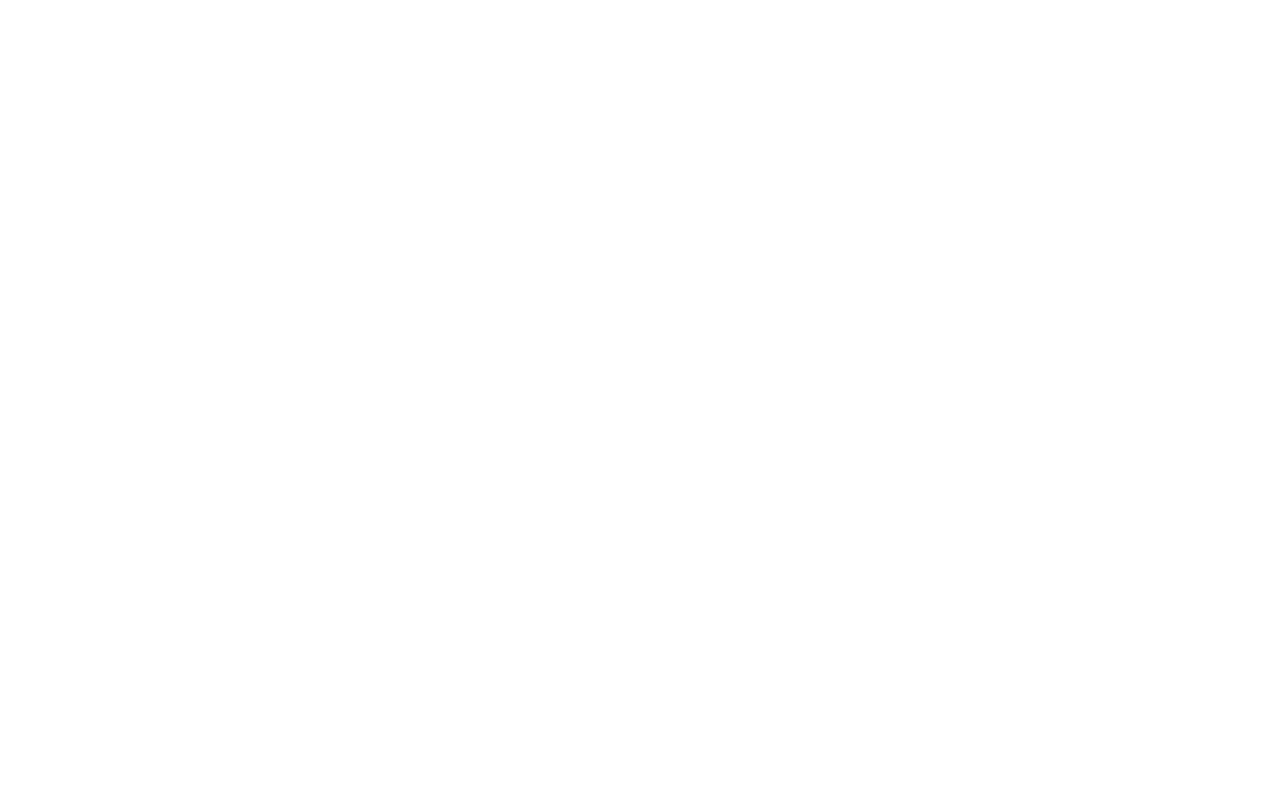
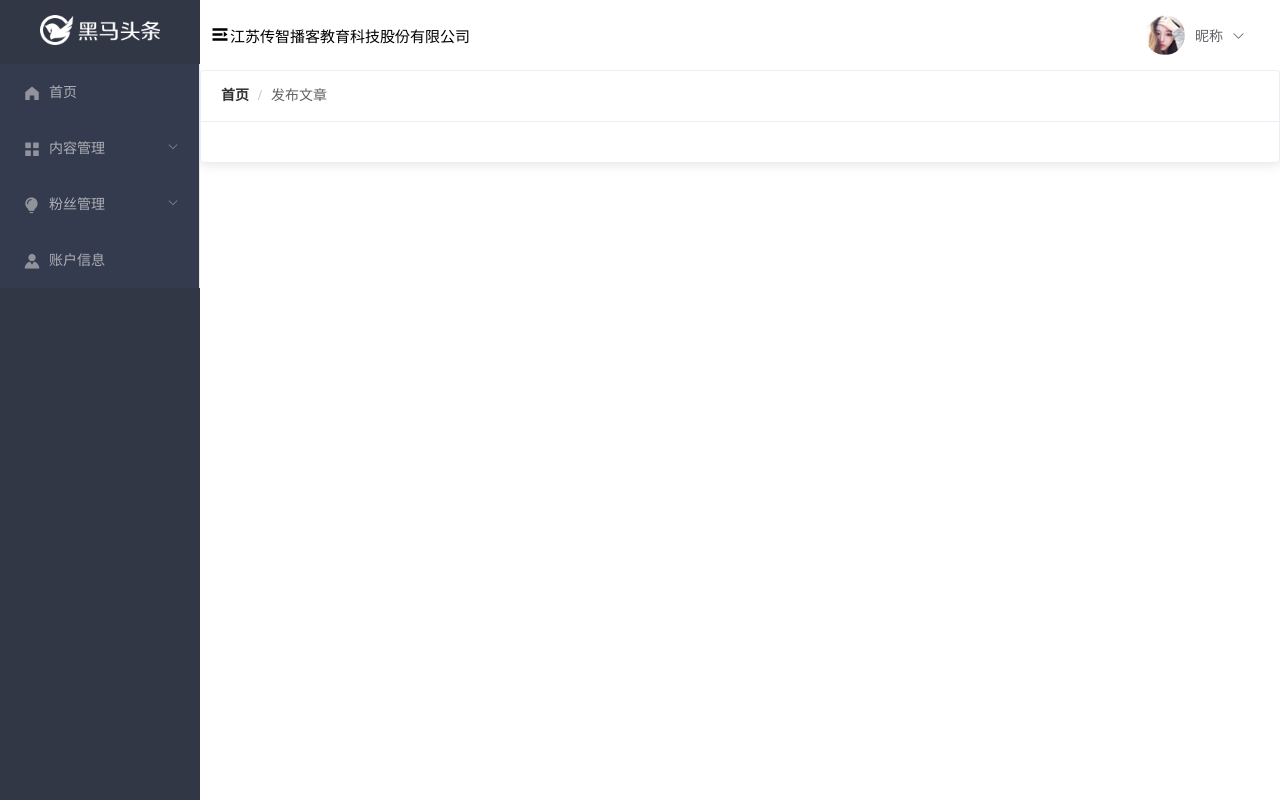
Before and after one commit to YuanS1119/toutiao-81, a Vue app: page /home/publish in a window 1280 px wide. Built offline with nearby package versions, Linux system fonts and the light colour scheme; no server answers; sample sign-in values are in the browser's storage; the HTML template or start-up script is replaced by a standard one.

Commit message:
<template>

```diff
--- a/src/router.js
+++ b/src/router.js
@@ -36,6 +36,9 @@
       {
         path: '/home/articles',
         component: () => import('./views/articles')
+      }, {
+        path: '/home/publish', // 发表文章
+        component: () => import('./views/publish') // 按需加载的写法
       }
       ]
     }
--- /dev/null
+++ b/src/views/publish/index.vue
@@ -0,0 +1,15 @@
+<template>
+  <el-card>
+      <bread-crumb slot='header'>
+        <template slot='title'>发布文章</template>
+      </bread-crumb>
+  </el-card>
+</template>
+
+<script>
+export default {
+}
+</script>
+
+<style>
+</style>
```
